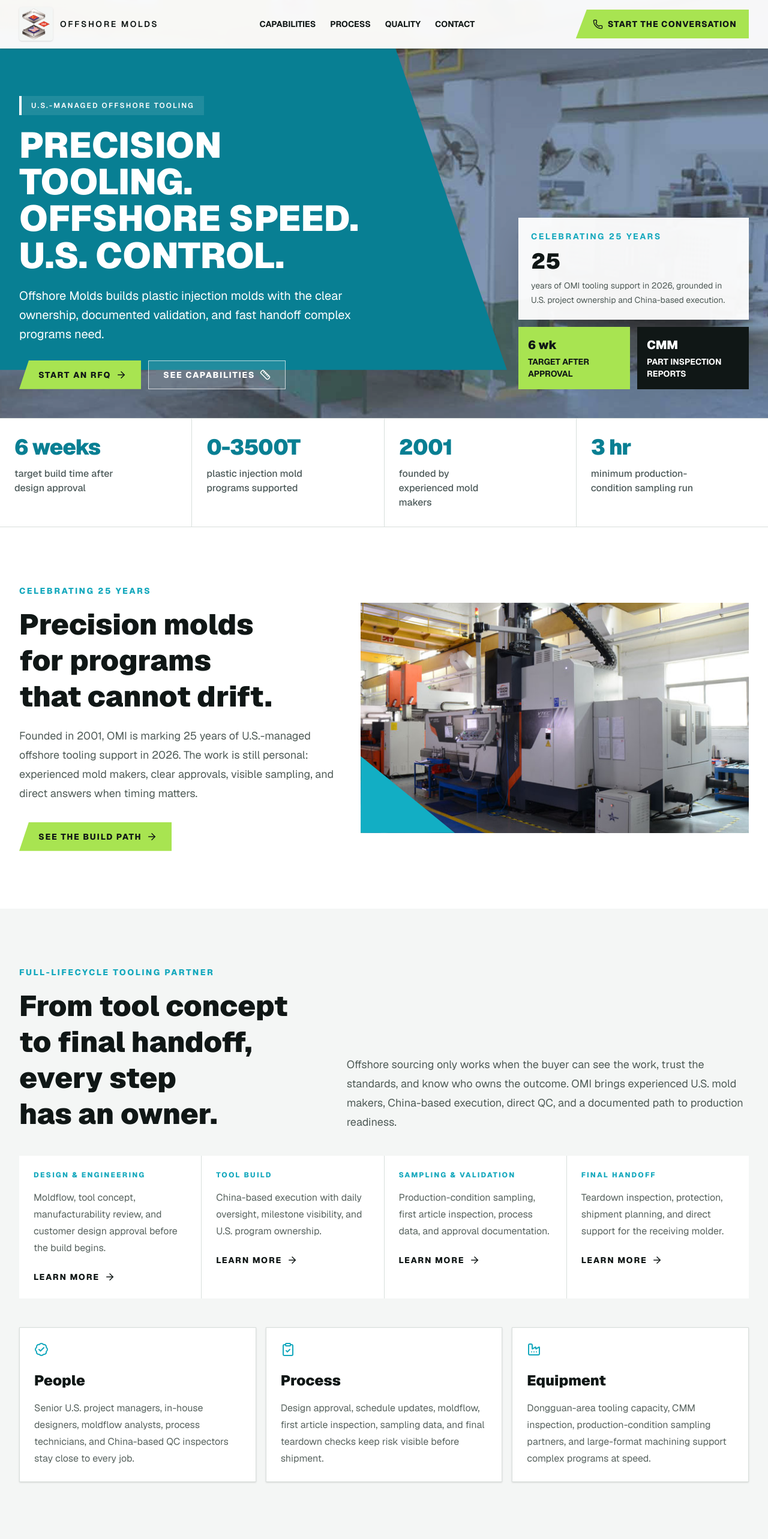
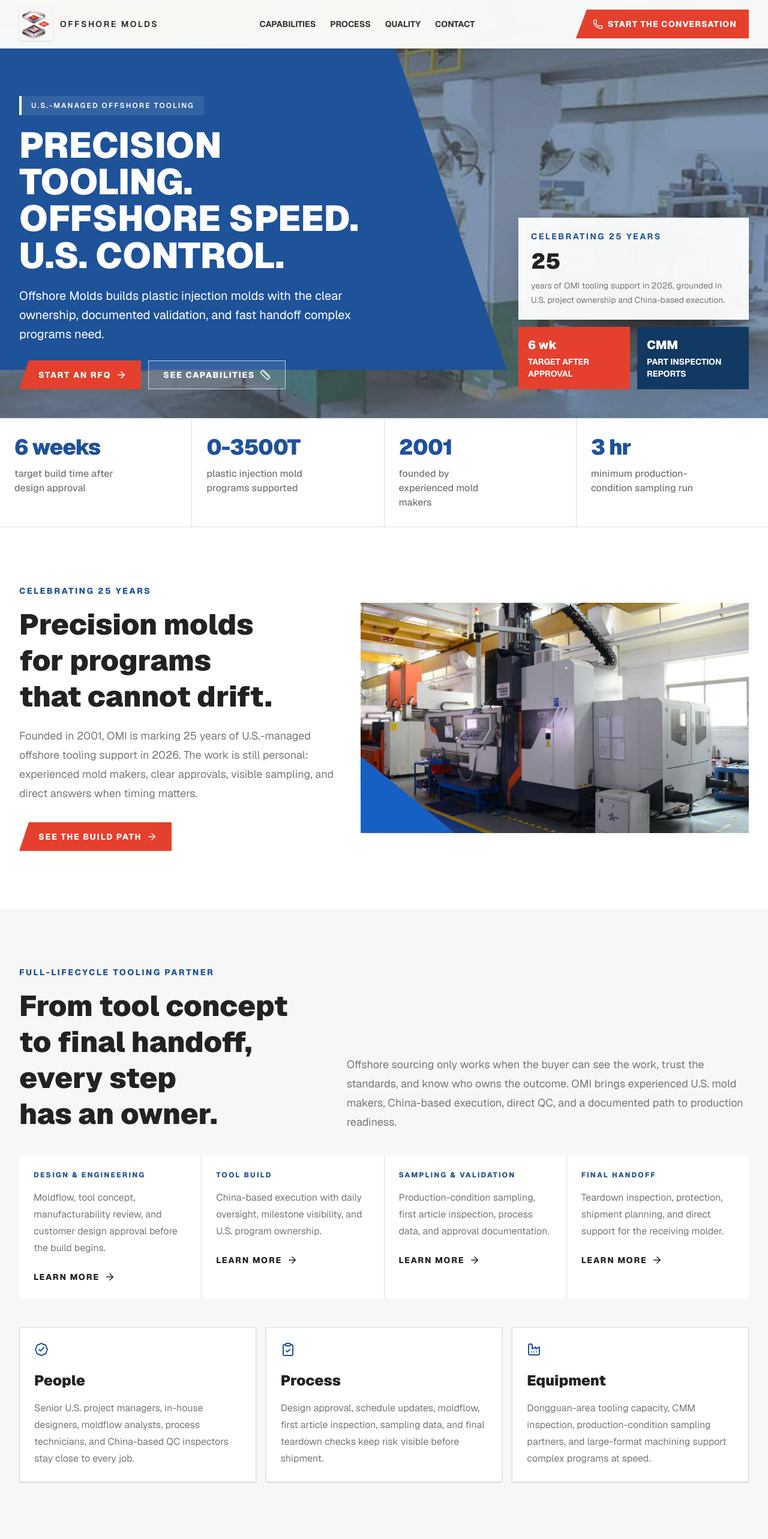
Before and after one commit to swaltersjrtest/offshoremolds, a Next.js app: page / in a window 1280 px wide. Shown: the top 2566 px of the page at 60% size. Built offline with nearby package versions, Linux system fonts and the light colour scheme.

Commit message:
Match original OMI color palette

```diff
--- a/src/app/components/site-shell.tsx
+++ b/src/app/components/site-shell.tsx
@@ -33,7 +33,7 @@ export function SiteHeader({ variant = "solid" }: HeaderProps) {
   return (
     <header
       className={cn(
-        "inset-x-0 top-0 z-30 border-b border-[#dfe8e6] bg-white/95 shadow-sm backdrop-blur",
+        "inset-x-0 top-0 z-30 border-b border-[#ddd] bg-white/95 shadow-sm backdrop-blur",
         isOverlay
           ? "absolute"
           : "sticky",
@@ -44,7 +44,7 @@ export function SiteHeader({ variant = "solid" }: HeaderProps) {
           <span
             className={cn(
               "flex h-12 w-12 shrink-0 items-center justify-center rounded-[4px] p-1 shadow-sm sm:h-14 sm:w-14",
-              isOverlay ? "bg-[#f4f6f5]" : "bg-[#f4f6f5]",
+              isOverlay ? "bg-[#f7f7f7]" : "bg-[#f7f7f7]",
             )}
           >
             <Image
@@ -58,7 +58,7 @@ export function SiteHeader({ variant = "solid" }: HeaderProps) {
           <span
             className={cn(
               "block truncate text-[0.68rem] font-semibold uppercase tracking-[0.12em] sm:text-sm sm:tracking-[0.18em]",
-              isOverlay ? "text-[#101716]" : "text-[#101716]",
+              isOverlay ? "text-[#222222]" : "text-[#222222]",
             )}
           >
             Offshore Molds
@@ -68,14 +68,14 @@ export function SiteHeader({ variant = "solid" }: HeaderProps) {
         <nav
           aria-label="Primary navigation"
           className={cn(
-            "hidden items-center gap-6 px-5 py-3 text-sm font-bold uppercase text-[#111817] md:flex",
+            "hidden items-center gap-6 px-5 py-3 text-sm font-bold uppercase text-[#313131] md:flex",
             isOverlay
               ? "bg-white/0"
               : "bg-white/0",
           )}
         >
           {mainNav.map((item) => (
-            <Link key={item.href} href={item.href} className="transition hover:text-[#14a8bd]">
+            <Link key={item.href} href={item.href} className="transition hover:text-[#1e5299]">
               {item.label}
             </Link>
           ))}
@@ -83,7 +83,7 @@ export function SiteHeader({ variant = "solid" }: HeaderProps) {
 
         <Link
           href="/contact"
-          className="inline-flex min-h-12 items-center gap-2 bg-[#a8e451] px-5 pl-7 text-sm font-extrabold uppercase tracking-[0.08em] text-[#101716] shadow-sm transition hover:bg-[#94cf39]"
+          className="inline-flex min-h-12 items-center gap-2 bg-[#e5402d] px-5 pl-7 text-sm font-extrabold uppercase tracking-[0.08em] text-white shadow-sm transition hover:bg-[#d52e1b]"
           style={{ clipPath: "polygon(18px 0, 100% 0, 100% 100%, 0 100%)" }}
         >
           <Phone aria-hidden="true" size={17} />
@@ -108,9 +108,9 @@ export function PageHero({ eyebrow, title, copy, image, imageAlt }: PageHeroProp
         sizes="100vw"
       />
       <div className="absolute inset-0 bg-white/20" />
-      <div className="absolute inset-0 w-full bg-[#087f93] md:hidden" />
+      <div className="absolute inset-0 w-full bg-[#1e5299] md:hidden" />
       <div
-        className="absolute inset-y-0 left-0 hidden bg-[#087f93] md:block md:w-[90%] lg:w-[76%] xl:w-[70%]"
+        className="absolute inset-y-0 left-0 hidden bg-[#1e5299] md:block md:w-[90%] lg:w-[76%] xl:w-[70%]"
         style={{ clipPath: "polygon(0 0, 86% 0, 100% 100%, 0 100%)" }}
       />
       <div className="relative z-10 mx-auto w-full max-w-7xl px-4 pb-10 pt-24 sm:px-6 lg:px-8 lg:pb-12">
@@ -140,7 +140,7 @@ export function PrimaryLink({
   return (
     <Link
       href={href}
-      className="inline-flex min-h-12 items-center justify-center gap-2 bg-[#a8e451] px-6 pl-8 text-sm font-extrabold uppercase tracking-[0.12em] text-[#101716] transition hover:bg-[#94cf39]"
+      className="inline-flex min-h-12 items-center justify-center gap-2 bg-[#e5402d] px-6 pl-8 text-sm font-extrabold uppercase tracking-[0.12em] text-white transition hover:bg-[#d52e1b]"
       style={{ clipPath: "polygon(16px 0, 100% 0, 100% 100%, 0 100%)" }}
     >
       {children}
@@ -159,7 +159,7 @@ export function SecondaryLink({
   return (
     <Link
       href={href}
-      className="inline-flex min-h-12 items-center justify-center gap-2 border border-[#18201f] px-6 text-sm font-extrabold uppercase tracking-[0.12em] text-[#18201f] transition hover:bg-[#18201f] hover:text-white"
+      className="inline-flex min-h-12 items-center justify-center gap-2 border border-[#123962] px-6 text-sm font-extrabold uppercase tracking-[0.12em] text-[#123962] transition hover:bg-[#123962] hover:text-white"
     >
       {children}
       <ArrowRight aria-hidden="true" size={18} />
@@ -169,22 +169,22 @@ export function SecondaryLink({
 
 export function ContactPanel() {
   return (
-    <aside className="border border-[#d8dedb] bg-white p-6 text-[#18201f] shadow-sm">
-      <div className="flex items-center gap-3 border-b border-[#d8dedb] pb-5">
-        <Building2 aria-hidden="true" className="text-[#ef4423]" />
+    <aside className="border border-[#ddd] bg-white p-6 text-[#222222] shadow-sm">
+      <div className="flex items-center gap-3 border-b border-[#ddd] pb-5">
+        <Building2 aria-hidden="true" className="text-[#e5402d]" />
         <div>
           <h2 className="text-2xl font-black">Offshore Molds, Inc.</h2>
-          <p className="text-sm font-semibold uppercase tracking-[0.14em] text-[#64706c]">
+          <p className="text-sm font-semibold uppercase tracking-[0.14em] text-[#777]">
             U.S. and China support
           </p>
         </div>
       </div>
 
       <div className="mt-6 grid gap-5">
-        <a href={contactInfo.phoneHref} className="flex items-start gap-3 transition hover:text-[#ef4423]">
+        <a href={contactInfo.phoneHref} className="flex items-start gap-3 transition hover:text-[#e5402d]">
           <Phone aria-hidden="true" className="mt-1 shrink-0" size={20} />
           <span>
-            <span className="block text-sm font-extrabold uppercase tracking-[0.14em] text-[#64706c]">
+            <span className="block text-sm font-extrabold uppercase tracking-[0.14em] text-[#777]">
               Phone
             </span>
             {contactInfo.phone}
@@ -192,11 +192,11 @@ export function ContactPanel() {
         </a>
         <a
           href={`mailto:${contactInfo.generalEmail}`}
-          className="flex items-start gap-3 transition hover:text-[#ef4423]"
+          className="flex items-start gap-3 transition hover:text-[#e5402d]"
         >
           <Mail aria-hidden="true" className="mt-1 shrink-0" size={20} />
           <span>
-            <span className="block text-sm font-extrabold uppercase tracking-[0.14em] text-[#64706c]">
+            <span className="block text-sm font-extrabold uppercase tracking-[0.14em] text-[#777]">
               General
             </span>
             {contactInfo.generalEmail}
@@ -204,11 +204,11 @@ export function ContactPanel() {
         </a>
         <a
           href={`mailto:${contactInfo.salesEmail}`}
-          className="flex items-start gap-3 transition hover:text-[#ef4423]"
+          className="flex items-start gap-3 transition hover:text-[#e5402d]"
         >
           <Mail aria-hidden="true" className="mt-1 shrink-0" size={20} />
           <span>
-            <span className="block text-sm font-extrabold uppercase tracking-[0.14em] text-[#64706c]">
+            <span className="block text-sm font-extrabold uppercase tracking-[0.14em] text-[#777]">
               Sales
             </span>
             {contactInfo.salesEmail}
@@ -217,7 +217,7 @@ export function ContactPanel() {
         <div className="flex items-start gap-3">
           <MapPin aria-hidden="true" className="mt-1 shrink-0" size={20} />
           <span>
-            <span className="block text-sm font-extrabold uppercase tracking-[0.14em] text-[#64706c]">
+            <span className="block text-sm font-extrabold uppercase tracking-[0.14em] text-[#777]">
               U.S. office
             </span>
             {contactInfo.usOffice[0]}
@@ -228,7 +228,7 @@ export function ContactPanel() {
         <div className="flex items-start gap-3">
           <Clock3 aria-hidden="true" className="mt-1 shrink-0" size={20} />
           <span>
-            <span className="block text-sm font-extrabold uppercase tracking-[0.14em] text-[#64706c]">
+            <span className="block text-sm font-extrabold uppercase tracking-[0.14em] text-[#777]">
               China office
             </span>
             {contactInfo.chinaOffice[0]}
@@ -249,30 +249,30 @@ export function CtaBand({
   copy?: string;
 }) {
   return (
-    <section className="relative overflow-hidden bg-[#101716] px-4 py-16 text-white sm:px-6 lg:px-8">
+    <section className="relative overflow-hidden bg-[#123962] px-4 py-16 text-white sm:px-6 lg:px-8">
       <div
-        className="absolute bottom-0 right-0 h-32 w-64 bg-[#12aec4]"
+        className="absolute bottom-0 right-0 h-32 w-64 bg-[#1660c4]"
         style={{ clipPath: "polygon(35% 0, 100% 0, 100% 100%, 0 100%)" }}
       />
       <div className="mx-auto flex max-w-7xl flex-col justify-between gap-8 lg:flex-row lg:items-center">
         <div className="max-w-3xl">
-          <p className="text-sm font-extrabold uppercase tracking-[0.18em] text-[#a8e451]">
+          <p className="text-sm font-extrabold uppercase tracking-[0.18em] text-[#e5402d]">
             Start the conversation
           </p>
           <h2 className="mt-4 text-4xl font-black leading-tight sm:text-5xl">{title}</h2>
-          <p className="mt-4 text-lg leading-8 text-[#d5dfda]">{copy}</p>
+          <p className="mt-4 text-lg leading-8 text-[#e7e7e7]">{copy}</p>
         </div>
         <div className="flex flex-col gap-3 sm:flex-row lg:flex-col xl:flex-row">
           <a
             href={contactInfo.rfqHref}
-            className="inline-flex min-h-12 items-center justify-center gap-2 bg-[#a8e451] px-6 pl-8 text-sm font-extrabold uppercase tracking-[0.12em] text-[#101716] transition hover:bg-[#94cf39]"
+            className="inline-flex min-h-12 items-center justify-center gap-2 bg-[#e5402d] px-6 pl-8 text-sm font-extrabold uppercase tracking-[0.12em] text-white transition hover:bg-[#d52e1b]"
             style={{ clipPath: "polygon(16px 0, 100% 0, 100% 100%, 0 100%)" }}
           >
             Email an RFQ <FileCheck2 aria-hidden="true" size={18} />
           </a>
           <a
             href={contactInfo.phoneHref}
-            className="inline-flex min-h-12 items-center justify-center gap-2 rounded-[4px] border border-white/35 bg-white/10 px-6 text-sm font-extrabold uppercase tracking-[0.12em] text-white transition hover:bg-white hover:text-[#101716]"
+            className="inline-flex min-h-12 items-center justify-center gap-2 rounded-[4px] border border-white/35 bg-white/10 px-6 text-sm font-extrabold uppercase tracking-[0.12em] text-white transition hover:bg-white hover:text-[#222222]"
           >
             Call OMI <Phone aria-hidden="true" size={18} />
           </a>
@@ -284,12 +284,12 @@ export function CtaBand({
 
 export function SiteFooter() {
   return (
-    <footer className="bg-white px-4 py-8 text-[#58635f] sm:px-6 lg:px-8">
+    <footer className="bg-[#313131] px-4 py-8 text-white sm:px-6 lg:px-8">
       <div className="mx-auto flex max-w-7xl flex-col gap-4 sm:flex-row sm:items-center sm:justify-between">
         <p className="text-sm">Copyright 2026 Offshore Molds, Inc. Built by ZUVIX.NET</p>
         <div className="flex flex-wrap items-center gap-3 text-sm font-bold">
           {mainNav.map((item) => (
-            <Link key={item.href} href={item.href} className="hover:text-[#ef4423]">
+            <Link key={item.href} href={item.href} className="text-white hover:text-[#e5402d]">
               {item.label}
             </Link>
           ))}
--- a/src/app/globals.css
+++ b/src/app/globals.css
@@ -1,8 +1,8 @@
 @import "tailwindcss";
 
 :root {
-  --background: #f4f6f5;
-  --foreground: #18201f;
+  --background: #f7f7f7;
+  --foreground: #222222;
 }
 
 @theme inline {
@@ -38,6 +38,6 @@ img {
 }
 
 ::selection {
-  background: #ffb12a;
-  color: #101716;
+  background: #e5402d;
+  color: #fff;
 }
--- a/src/app/page.tsx
+++ b/src/app/page.tsx
@@ -12,7 +12,7 @@ import {
 
 export default function Home() {
   return (
-    <main className="min-h-screen bg-white text-[#18201f]">
+    <main className="min-h-screen bg-white text-[#222222]">
       <section className="relative isolate flex min-h-[72svh] items-end overflow-hidden bg-white pt-20 lg:min-h-[76vh]">
         <SiteHeader variant="overlay" />
         <Image
@@ -25,7 +25,7 @@ export default function Home() {
         />
         <div className="absolute inset-0 bg-white/20" />
         <div
-          className="absolute inset-y-20 left-0 w-full bg-[#087f93] md:w-[66%]"
+          className="absolute inset-y-20 left-0 w-full bg-[#1e5299] md:w-[66%]"
           style={{ clipPath: "polygon(0 0, 78% 0, 100% 100%, 0 100%)" }}
         />
 
@@ -46,15 +46,15 @@ export default function Home() {
               documented validation, and fast handoff complex programs need.
             </p>
 
-            <div className="mt-6 flex max-w-sm items-center gap-4 border border-white/70 bg-white/95 p-4 text-[#101716] shadow-xl md:hidden">
-              <p className="text-4xl font-black leading-none text-[#087f93]">
+            <div className="mt-6 flex max-w-sm items-center gap-4 border border-white/70 bg-white/95 p-4 text-[#222222] shadow-xl md:hidden">
+              <p className="text-4xl font-black leading-none text-[#1e5299]">
                 {anniversary.value}
               </p>
               <div>
-                <p className="text-xs font-extrabold uppercase tracking-[0.16em] text-[#087f93]">
+                <p className="text-xs font-extrabold uppercase tracking-[0.16em] text-[#1e5299]">
                   {anniversary.title}
                 </p>
-                <p className="mt-1 text-sm font-medium leading-5 text-[#4e5a56]">
+                <p className="mt-1 text-sm font-medium leading-5 text-[#777]">
                   U.S.-managed offshore tooling support.
                 </p>
               </div>
@@ -64,7 +64,7 @@ export default function Home() {
               <PrimaryLink href="/contact">Start an RFQ</PrimaryLink>
               <Link
                 href="/capabilities"
-                className="inline-flex min-h-12 items-center justify-center gap-2 border border-white/70 bg-white/10 px-6 text-sm font-extrabold uppercase tracking-[0.12em] text-white transition hover:bg-white hover:text-[#18201f]"
+                className="inline-flex min-h-12 items-center justify-center gap-2 border border-white/70 bg-white/10 px-6 text-sm font-extrabold uppercase tracking-[0.12em] text-white transition hover:bg-white hover:text-[#222222]"
               >
                 See capabilities <Ruler aria-hidden="true" size={18} />
               </Link>
@@ -73,23 +73,23 @@ export default function Home() {
 
           <div className="hidden max-w-sm gap-3 self-end justify-self-end md:grid">
             <div className="border border-white/70 bg-white/95 p-5 shadow-2xl">
-              <p className="text-sm font-bold uppercase tracking-[0.18em] text-[#14a8bd]">
+              <p className="text-sm font-bold uppercase tracking-[0.18em] text-[#1e5299]">
                 {anniversary.title}
               </p>
-              <p className="mt-3 text-4xl font-black text-[#101716]">{anniversary.value}</p>
-              <p className="mt-2 text-sm leading-6 text-[#4e5a56]">
+              <p className="mt-3 text-4xl font-black text-[#222222]">{anniversary.value}</p>
+              <p className="mt-2 text-sm leading-6 text-[#777]">
                 years of OMI tooling support in 2026, grounded in U.S. project ownership and
                 China-based execution.
               </p>
             </div>
             <div className="grid grid-cols-2 gap-3">
-              <div className="bg-[#a8e451] p-4 text-[#101716]">
+              <div className="bg-[#e5402d] p-4 text-white">
                 <p className="text-xl font-black">6 wk</p>
                 <p className="mt-1 text-sm font-bold uppercase leading-5">
                   target after approval
                 </p>
               </div>
-              <div className="bg-[#101716] p-4 text-white">
+              <div className="bg-[#123962] p-4 text-white">
                 <p className="text-xl font-black">CMM</p>
                 <p className="mt-1 text-sm font-bold uppercase leading-5">
                   part inspection reports
@@ -100,14 +100,14 @@ export default function Home() {
         </div>
       </section>
 
-      <section className="border-y border-[#d8dedb] bg-white">
-        <div className="mx-auto grid max-w-7xl grid-cols-2 gap-px bg-[#d8dedb] px-0 sm:grid-cols-4">
+      <section className="border-y border-[#ddd] bg-white">
+        <div className="mx-auto grid max-w-7xl grid-cols-2 gap-px bg-[#ddd] px-0 sm:grid-cols-4">
           {proofPoints.map((point) => (
             <div key={point.value} className="bg-white px-4 py-7 sm:px-6">
-              <p className="whitespace-nowrap text-3xl font-black tracking-tight text-[#087f93] sm:text-4xl">
+              <p className="whitespace-nowrap text-3xl font-black tracking-tight text-[#1e5299] sm:text-4xl">
                 {point.value}
               </p>
-              <p className="mt-3 max-w-44 text-base font-medium leading-6 text-[#4d5a5a]">
+              <p className="mt-3 max-w-44 text-base font-medium leading-6 text-[#777]">
                 {point.label}
               </p>
             </div>
@@ -118,13 +118,13 @@ export default function Home() {
       <section className="bg-white py-18 sm:py-24">
         <div className="mx-auto grid max-w-7xl gap-10 px-4 sm:px-6 lg:grid-cols-[0.9fr_1.1fr] lg:px-8 lg:items-center">
           <div>
-            <p className="text-sm font-extrabold uppercase tracking-[0.18em] text-[#14a8bd]">
+            <p className="text-sm font-extrabold uppercase tracking-[0.18em] text-[#1e5299]">
               {anniversary.title}
             </p>
-            <h2 className="mt-4 text-balance text-4xl font-black leading-tight text-[#101716] sm:text-5xl">
+            <h2 className="mt-4 text-balance text-4xl font-black leading-tight text-[#222222] sm:text-5xl">
               Precision molds for programs that cannot drift.
             </h2>
-            <p className="mt-5 text-lg leading-8 text-[#4f5b57]">
+            <p className="mt-5 text-lg leading-8 text-[#777]">
               {anniversary.text} The work is still personal: experienced mold makers, clear
               approvals, visible sampling, and direct answers when timing matters.
             </p>
@@ -132,7 +132,7 @@ export default function Home() {
               <PrimaryLink href="/process">See the build path</PrimaryLink>
             </div>
           </div>
-          <div className="relative min-h-96 overflow-hidden bg-[#101716]">
+          <div className="relative min-h-96 overflow-hidden bg-[#123962]">
             <Image
               src="/omi/mold-construction-8.jpg"
               alt="Precision mold construction detail"
@@ -141,45 +141,45 @@ export default function Home() {
               sizes="(min-width: 1024px) 50vw, 100vw"
             />
             <div
-              className="absolute bottom-0 left-0 h-32 w-56 bg-[#12aec4]"
+              className="absolute bottom-0 left-0 h-32 w-56 bg-[#1660c4]"
               style={{ clipPath: "polygon(0 0, 70% 100%, 0 100%)" }}
             />
           </div>
         </div>
       </section>
 
-      <section className="bg-[#f4f6f5] py-18 sm:py-24">
+      <section className="bg-[#f7f7f7] py-18 sm:py-24">
         <div className="mx-auto max-w-7xl px-4 sm:px-6 lg:px-8">
           <div className="grid gap-10 lg:grid-cols-[0.86fr_1.14fr] lg:items-end">
             <div>
-              <p className="text-sm font-extrabold uppercase tracking-[0.18em] text-[#14a8bd]">
+              <p className="text-sm font-extrabold uppercase tracking-[0.18em] text-[#1e5299]">
                 Full-lifecycle tooling partner
               </p>
-              <h2 className="mt-4 text-balance text-4xl font-black leading-tight text-[#101716] sm:text-5xl">
+              <h2 className="mt-4 text-balance text-4xl font-black leading-tight text-[#222222] sm:text-5xl">
                 From tool concept to final handoff, every step has an owner.
               </h2>
             </div>
-            <p className="max-w-3xl text-lg leading-8 text-[#4f5b57]">
+            <p className="max-w-3xl text-lg leading-8 text-[#777]">
               Offshore sourcing only works when the buyer can see the work, trust the standards,
               and know who owns the outcome. OMI brings experienced U.S. mold makers, China-based
               execution, direct QC, and a documented path to production readiness.
             </p>
           </div>
 
-          <div className="mt-10 grid gap-px bg-[#d8dedb] md:grid-cols-4">
+          <div className="mt-10 grid gap-px bg-[#ddd] md:grid-cols-4">
             {lifecycleHighlights.map((item) => (
               <Link
                 key={item.title}
                 href={item.href}
-                className="group bg-white p-6 transition hover:bg-[#101716]"
+                className="group bg-white p-6 transition hover:bg-[#123962]"
               >
-                <p className="text-xs font-extrabold uppercase tracking-[0.18em] text-[#14a8bd]">
+                <p className="text-xs font-extrabold uppercase tracking-[0.18em] text-[#1e5299]">
                   {item.title}
                 </p>
-                <p className="mt-4 text-base leading-7 text-[#58635f] transition group-hover:text-white">
+                <p className="mt-4 text-base leading-7 text-[#777] transition group-hover:text-white">
                   {item.text}
                 </p>
-                <span className="mt-6 inline-flex items-center gap-2 text-sm font-extrabold uppercase tracking-[0.12em] text-[#101716] transition group-hover:text-[#a8e451]">
+                <span className="mt-6 inline-flex items-center gap-2 text-sm font-extrabold uppercase tracking-[0.12em] text-[#222222] transition group-hover:text-[#e5402d]">
                   Learn more <ArrowRight aria-hidden="true" size={18} />
                 </span>
               </Link>
@@ -191,10 +191,10 @@ export default function Home() {
               const Icon = pillar.icon;
 
               return (
-                <article key={pillar.title} className="border border-[#d8dedb] bg-white p-6 shadow-sm">
-                  <Icon aria-hidden="true" className="text-[#14a8bd]" />
-                  <h3 className="mt-6 text-2xl font-black text-[#101716]">{pillar.title}</h3>
-                  <p className="mt-4 text-base leading-7 text-[#58635f]">{pillar.text}</p>
+                <article key={pillar.title} className="border border-[#ddd] bg-white p-6 shadow-sm">
+                  <Icon aria-hidden="true" className="text-[#1e5299]" />
+                  <h3 className="mt-6 text-2xl font-black text-[#222222]">{pillar.title}</h3>
+                  <p className="mt-4 text-base leading-7 text-[#777]">{pillar.text}</p>
                 </article>
               );
             })}
@@ -205,10 +205,10 @@ export default function Home() {
       <section className="bg-white py-18 sm:py-24">
         <div className="mx-auto max-w-7xl px-4 sm:px-6 lg:px-8">
           <div className="max-w-3xl">
-            <p className="text-sm font-extrabold uppercase tracking-[0.18em] text-[#0f766e]">
+            <p className="text-sm font-extrabold uppercase tracking-[0.18em] text-[#1e5299]">
               Explore OMI
             </p>
-            <h2 className="mt-4 text-4xl font-black tracking-tight text-[#101716] sm:text-5xl">
+            <h2 className="mt-4 text-4xl font-black tracking-tight text-[#222222] sm:text-5xl">
               The details now live where buyers expect them.
             </h2>
           </div>
@@ -221,12 +221,12 @@ export default function Home() {
                 <Link
                   key={route.href}
                   href={route.href}
-                  className="group border border-[#d8dedb] bg-[#f4f6f5] p-6 transition hover:border-[#ef4423] hover:bg-white"
+                  className="group border border-[#ddd] bg-[#f7f7f7] p-6 transition hover:border-[#e5402d] hover:bg-white"
                 >
-                  <Icon aria-hidden="true" className="text-[#ef4423]" />
-                  <h3 className="mt-6 text-2xl font-black text-[#101716]">{route.title}</h3>
-                  <p className="mt-3 text-base leading-7 text-[#58635f]">{route.text}</p>
-                  <span className="mt-6 inline-flex items-center gap-2 text-sm font-extrabold uppercase tracking-[0.12em] text-[#0f766e]">
+                  <Icon aria-hidden="true" className="text-[#e5402d]" />
+                  <h3 className="mt-6 text-2xl font-black text-[#222222]">{route.title}</h3>
+                  <p className="mt-3 text-base leading-7 text-[#777]">{route.text}</p>
+                  <span className="mt-6 inline-flex items-center gap-2 text-sm font-extrabold uppercase tracking-[0.12em] text-[#1e5299]">
                     Open page <ArrowRight aria-hidden="true" size={18} />
                   </span>
                 </Link>
```
Also changed, not shown: src/app/capabilities/page.tsx (+16 -16 lines), src/app/contact/page.tsx (+14 -14 lines), src/app/process/page.tsx (+12 -12 lines), src/app/quality/page.tsx (+17 -17 lines).
